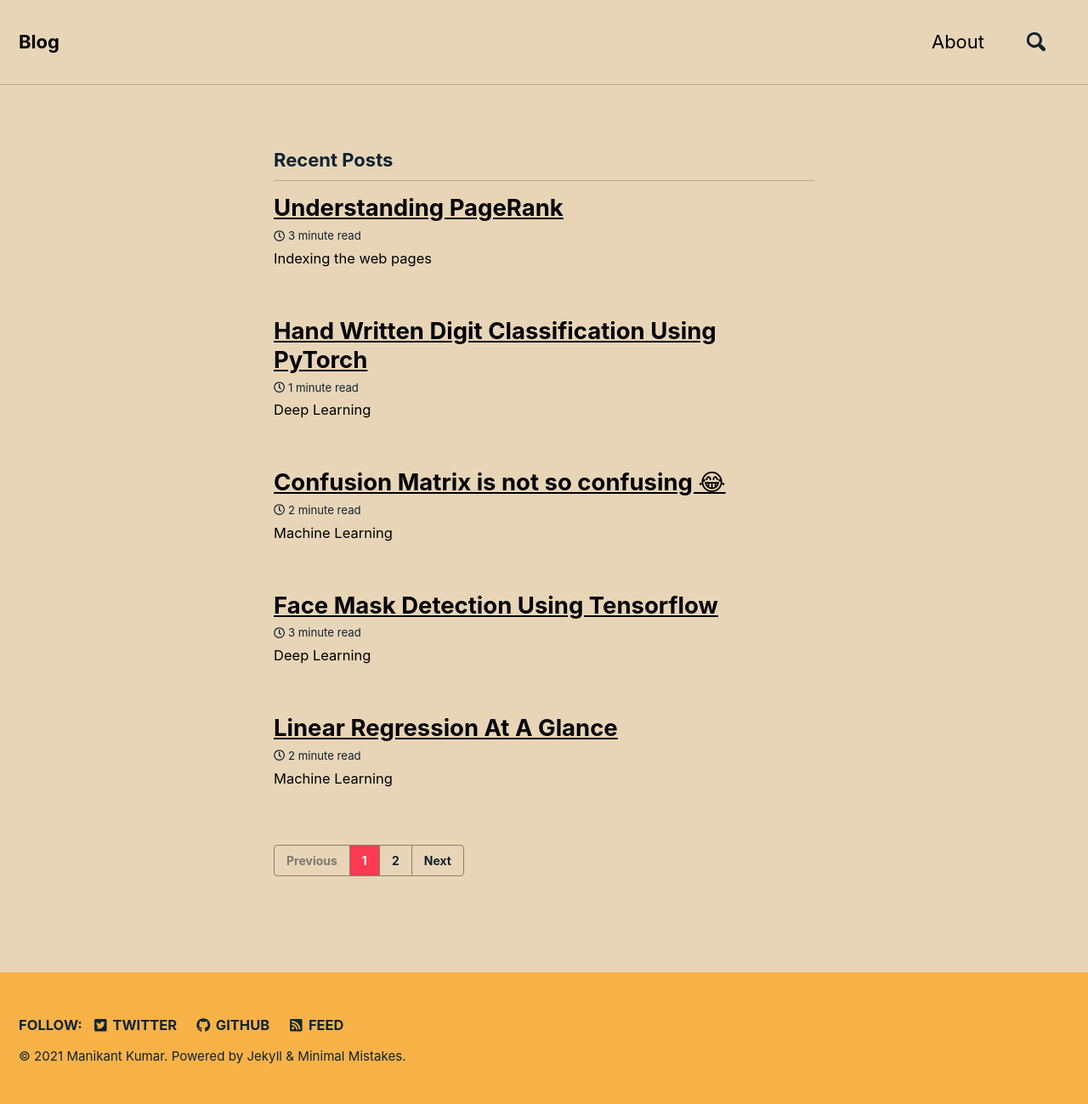
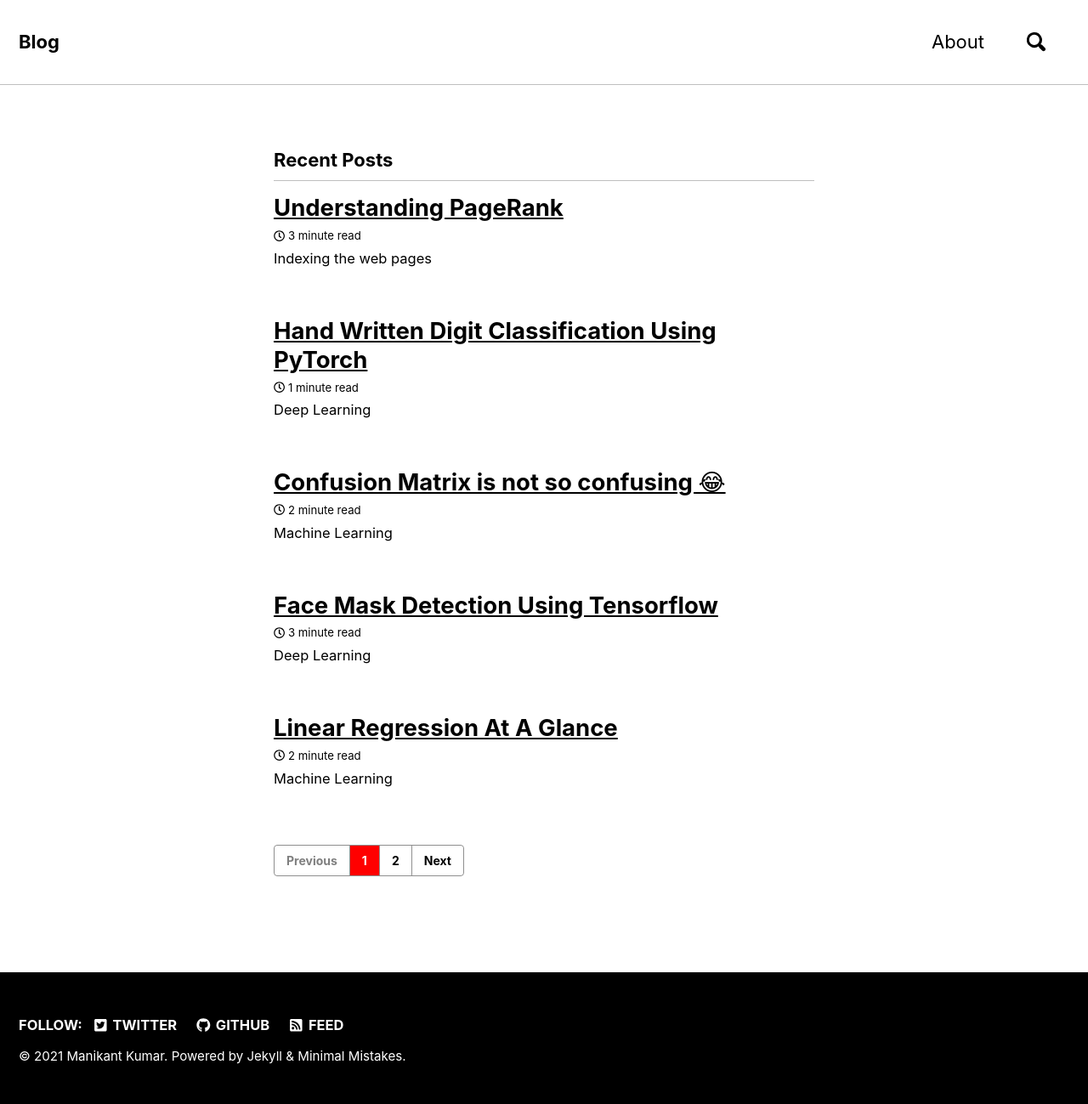
Before and after one commit to devil-cyber/CodingSpace, a Jekyll site: the page built from index.html, in a window 1280 px wide. Shown: the whole page at 85% size. Built offline with Jekyll 4.4.1, drawn with Linux system fonts in a browser that asks for light colours; nearby versions of some CDN libraries; the list of posts is cut into pages by our own code.

Commit message:
Update _config.yml

```diff
--- a/_config.yml
+++ b/_config.yml
@@ -5,7 +5,7 @@
 # For technical reasons, this file is *NOT* reloaded automatically when you use
 # `jekyll serve`. If you change this file, please restart the server process.
 
-minimal_mistakes_skin    : "sunrise" # "air", "aqua", "contrast", "dark", "dirt", "neon", "mint", "plum", "sunrise"
+minimal_mistakes_skin    : "contrast" # "air", "aqua", "contrast", "dark", "dirt", "neon", "mint", "plum", "sunrise"
 
 # Site Settings
 locale                   : "en-US"
```
